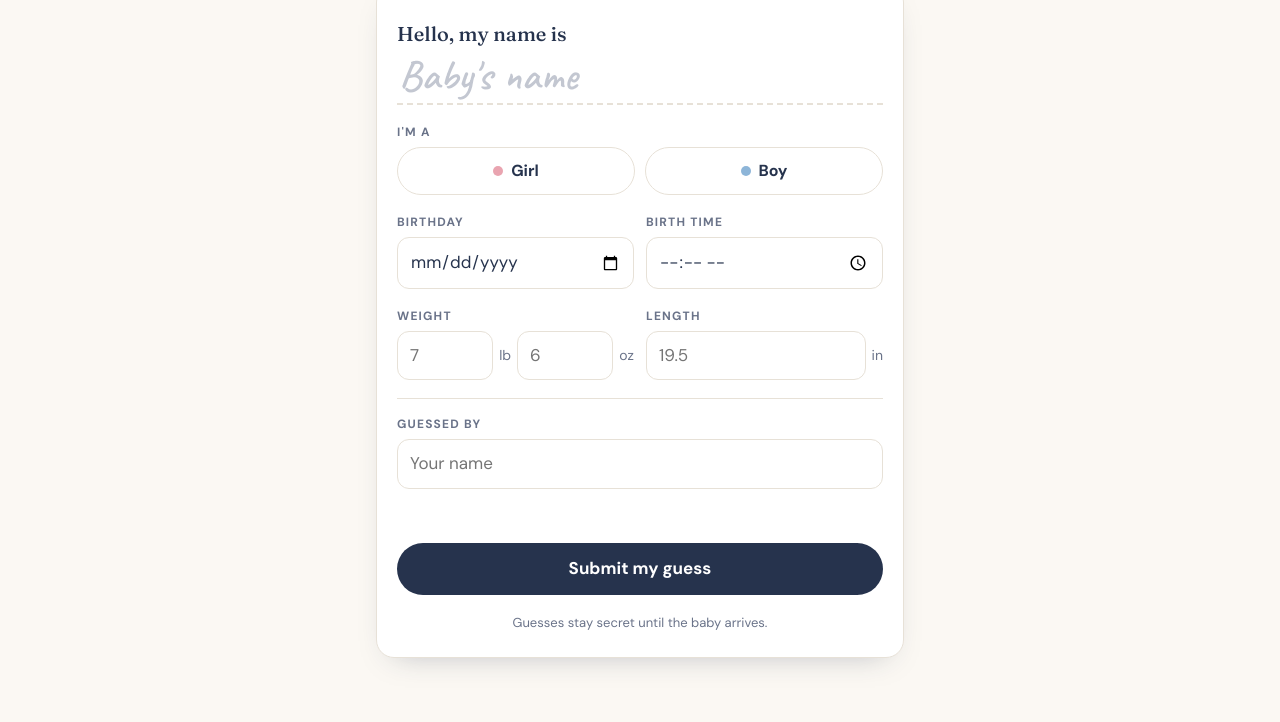
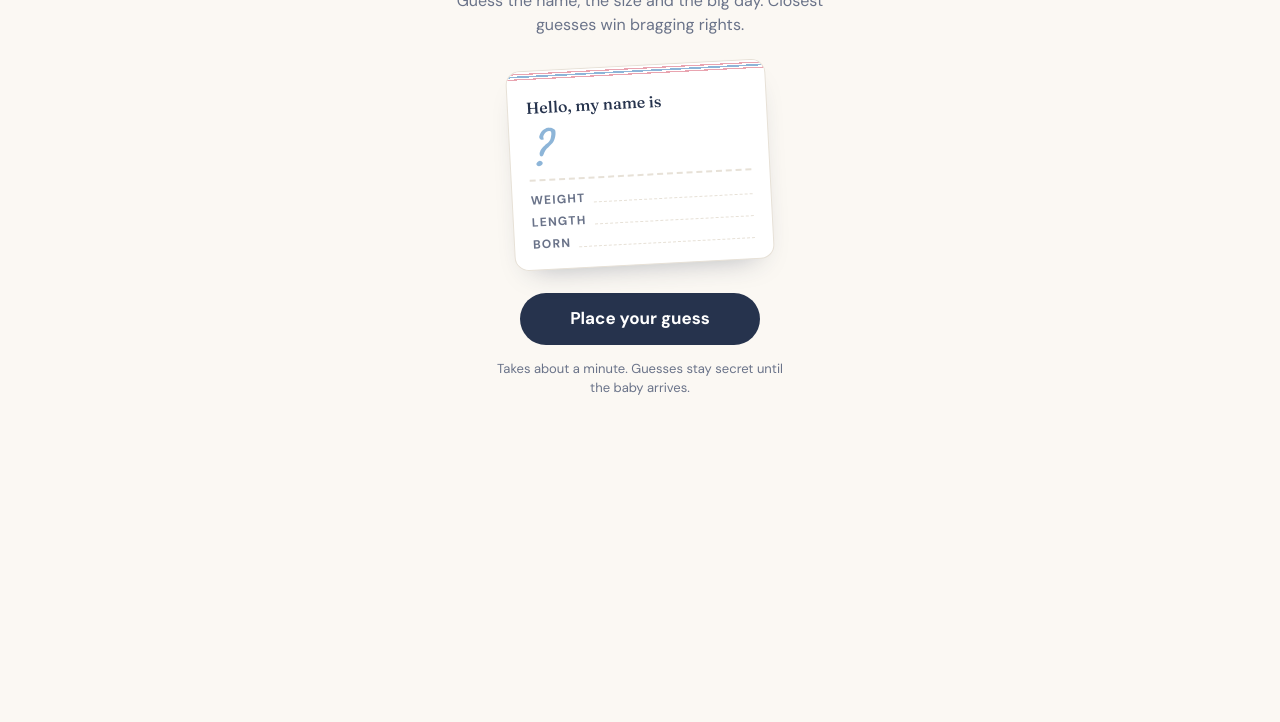
Before and after one commit to michaelmarzec/dryzec-baby, a plain HTML site: page index.html in a window 1280 px wide. Shown: the part 278-1000 px from the top of the page. After the commit the page ends 800 px from the top, so only its background shows below. Drawn offline with Linux system fonts and the light colour scheme.

Commit message:
Welcome screen

```diff
--- a/css/styles.css
+++ b/css/styles.css
@@ -31,6 +31,21 @@ button{cursor:pointer;touch-action:manipulation}
 .hero h1{font-family:var(--display);font-weight:500;font-variation-settings:"SOFT" 100,"opsz" 96;font-size:clamp(38px,10vw,54px);line-height:1.02;margin:0;letter-spacing:-.01em;text-wrap:balance}
 .hero p{margin:0;color:var(--mute);max-width:44ch}
 .due{justify-self:start;font-size:13px;font-weight:700;background:var(--blue-soft);border-radius:999px;padding:3px 12px}
+
+/* landing */
+.landing{min-height:calc(100vh - 14px - 92px);min-height:calc(100dvh - 14px - 92px);display:grid;align-content:center;justify-items:center;text-align:center;gap:14px}
+.landing h1{font-family:var(--display);font-weight:500;font-variation-settings:"SOFT" 100,"opsz" 96;font-size:clamp(40px,11vw,58px);line-height:1.02;margin:0;letter-spacing:-.01em;text-wrap:balance}
+.landing > p{margin:0;color:var(--mute);max-width:34ch}
+.landing .btn{min-width:240px;margin-top:6px}
+.tag{width:min(260px,78vw);background:var(--card);border:1px solid var(--line);border-radius:14px;overflow:hidden;box-shadow:0 14px 30px -18px rgba(38,51,77,.4);transform:rotate(-3deg);margin:14px 0 8px;text-align:left}
+.tag .stripe{height:10px}
+.tag-body{padding:14px 18px 16px;display:grid;gap:4px}
+.tag-hello{font-family:var(--display);font-variation-settings:"SOFT" 100;font-size:16px}
+.tag-name{font-family:var(--hand);font-size:52px;line-height:1;color:var(--blue);border-bottom:2px dashed var(--line);padding-bottom:4px;margin-bottom:6px}
+.tag-row{display:flex;align-items:flex-end;gap:8px;font-size:12px;font-weight:700;letter-spacing:.1em;text-transform:uppercase;color:var(--mute)}
+.tag-row i{flex:1;border-bottom:1.5px dashed var(--line);height:1px;margin-bottom:4px}
+.topbar{display:flex;justify-content:space-between;align-items:center;gap:12px}
+.back{color:var(--ink);font-weight:700;text-decoration:none;min-height:44px;display:inline-flex;align-items:center}
 
 /* bassinet card */
 .card{background:var(--card);border:1px solid var(--line);border-radius:18px;overflow:hidden;box-shadow:0 12px 30px -18px rgba(38,51,77,.35)}
--- a/index.html
+++ b/index.html
@@ -15,14 +15,31 @@
 <body>
 <div class="stripe" aria-hidden="true"></div>
 <main class="wrap">
-  <header class="hero">
+  <section class="landing" id="landing">
     <div class="eyebrow">The Dryzec Baby Pool</div>
     <h1>Baby Dryzec is on the way</h1>
     <p>Guess the name, the size and the big day. Closest guesses win bragging rights.</p>
     <span class="due" id="due" hidden></span>
+    <div class="tag" aria-hidden="true">
+      <div class="stripe"></div>
+      <div class="tag-body">
+        <span class="tag-hello">Hello, my name is</span>
+        <span class="tag-name">?</span>
+        <span class="tag-row">Weight <i></i></span>
+        <span class="tag-row">Length <i></i></span>
+        <span class="tag-row">Born <i></i></span>
+      </div>
+    </div>
+    <button class="btn" id="enter" type="button">Place your guess</button>
+    <p class="fine">Takes about a minute. Guesses stay secret until the baby arrives.</p>
+  </section>
+
+  <header class="topbar" id="topbar" hidden>
+    <a class="back" href="#">← Back</a>
+    <span class="eyebrow">The Dryzec Baby Pool</span>
   </header>
 
-  <form class="card" id="guessForm" novalidate autocomplete="off">
+  <form class="card" id="guessForm" novalidate autocomplete="off" hidden>
     <div class="stripe" aria-hidden="true"></div>
     <div class="card-body">
       <div class="hello">
--- a/js/app.js
+++ b/js/app.js
@@ -2,7 +2,6 @@
 (function () {
   const API = window.BabyAPI, cfg = window.BABY_CONFIG || {};
   const $ = (s) => document.querySelector(s);
-  const esc = (s) => String(s ?? "").replace(/[&<>"']/g, (c) => ({ "&": "&amp;", "<": "&lt;", ">": "&gt;", '"': "&quot;", "'": "&#39;" }[c]));
   const MINE = "dryzec-mine";
   let gender = null, mine = null;
 
@@ -57,7 +56,9 @@
 
   function showDone(title) {
     const g = mine.guess;
+    $("#landing").hidden = true; $("#topbar").hidden = false;
     $("#guessForm").hidden = true; $("#thanks").hidden = false;
+    $("#enter").textContent = "See my guess";
     $("#thanks h2").textContent = title;
     $("#thanksText").textContent = `${g.baby_name}, a ${g.gender}, ${fmtWeight(g.weight_oz)}, ${g.length_in} in, born ${fmtDate(g.birth_date, true)} at ${fmtTime(g.birth_time)}.`;
   }
@@ -67,6 +68,19 @@
     $("#thanks").hidden = true; $("#guessForm").hidden = false; $("#babyName").focus();
   });
 
-  // returning guest: show their own guess (saved on this phone)
-  if (mine && mine.guess) showDone("Your guess is in");
+  // Two screens: the welcome page, and #guess (the form, or your saved guess).
+  // Using the URL hash means the phone's back button returns to the welcome page.
+  function route() {
+    const inside = location.hash === "#guess";
+    $("#landing").hidden = inside; $("#topbar").hidden = !inside;
+    if (!inside) { $("#guessForm").hidden = true; $("#thanks").hidden = true; return; }
+    if (mine && mine.guess) showDone("Your guess is in");
+    else { $("#thanks").hidden = true; $("#guessForm").hidden = false; }
+    scrollTo(0, 0);
+  }
+  if (mine && mine.guess) $("#enter").textContent = "See my guess";
+  $("#enter").addEventListener("click", () => { location.hash = "guess"; });
+  $(".back").addEventListener("click", (e) => { e.preventDefault(); location.hash = ""; });
+  addEventListener("hashchange", route);
+  route();
 })();
```
